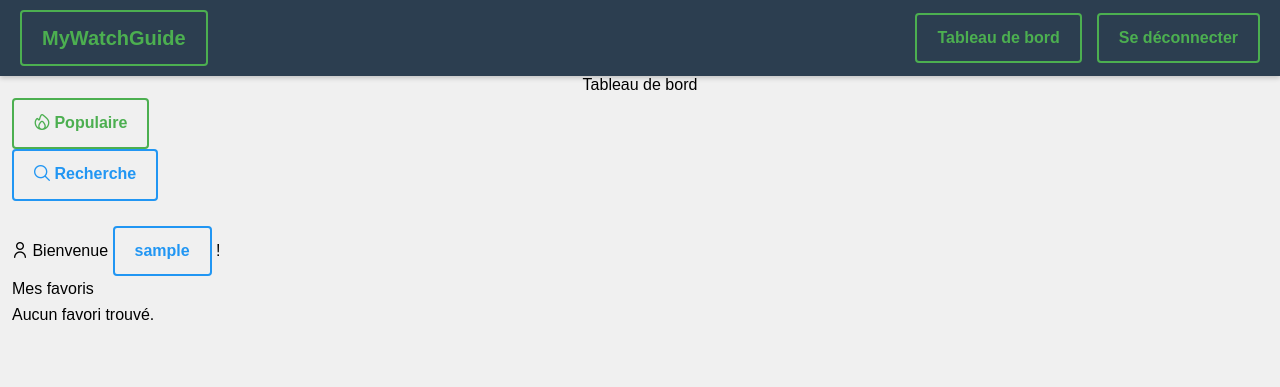
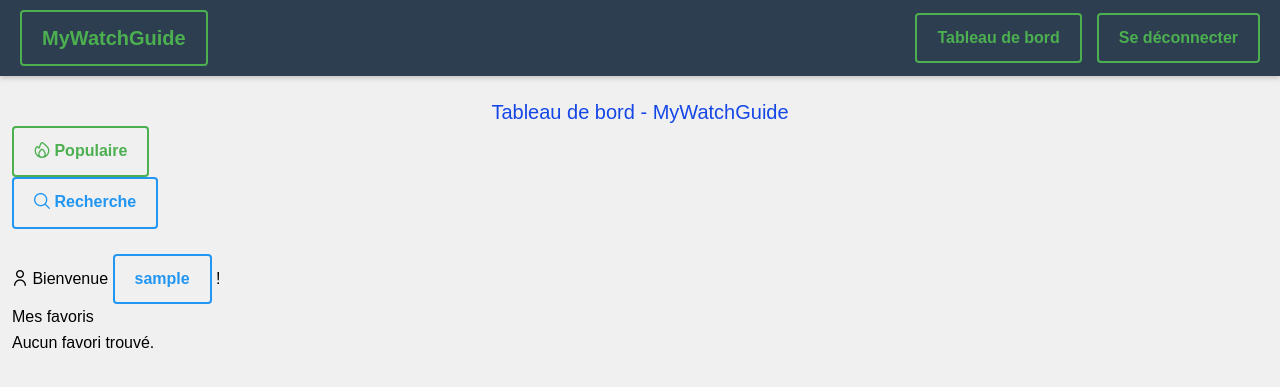
Before and after one commit to adriendeval/mywatchguide, a PHP site: page /dashboard.php in a window 1280 px wide. Shown: the top 387 px of the page. Run offline with PHP 8.4, Linux system fonts and the light colour scheme; the visitor is signed in with stand-in values (Sample User, id 1); data that the repository does not hold is empty; some libraries are stand-ins or nearby versions.

Commit message:
Création du template dashboard

```diff
--- a/dashboard.php
+++ b/dashboard.php
@@ -55,5 +55,6 @@ echo $twig->render('dashboard.html.twig', [
         'error' => $error,
         'favorites' => $favorites,
         'username' => $_SESSION['username'],
+        'title' => 'Tableau de bord - MyWatchGuide',
     ]
 );
--- a/templates/base.html.twig
+++ b/templates/base.html.twig
@@ -6,12 +6,13 @@
     <meta name="viewport" content="width=device-width, initial-scale=1.0">
     <script src="https://cdn.jsdelivr.net/npm/@tailwindcss/browser@4"></script>
     <link rel="stylesheet" href="style.css">
-    <title>Tableau de bord</title>
+    <title>{{ title }}</title>
 </head>
 
 <body>
-    <div class="container py-4">
-        <h1 class="text-center mb-4">Tableau de bord</h1>
+    <div class="container py-4 mb-10">
+        <br/>
+        <h1 class="text-xl text-blue-700 text-center mb-4">{{ title }}</h1>
 
         <p><a href="popular.php" class="btn btn-primary"><i class="fi fi-rr-flame"></i> Populaire</a></p>
         <p><a href="search.php" class="btn btn-secondary"><i class="fi fi-rr-search"></i> Recherche</a></p>
```
